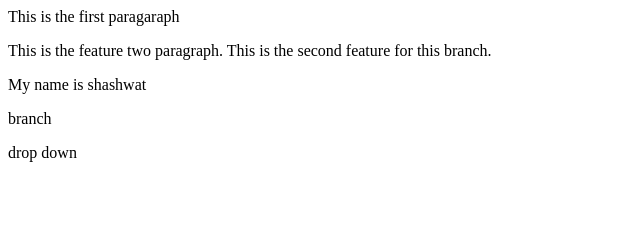
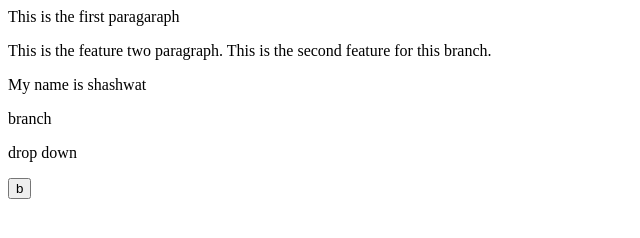
Before and after one commit to shashwat2030/local--repo, a plain HTML site: page index.html in a window 1280 px wide. Shown: the full height of the page, 0-640 px from the left. Drawn offline with Linux system fonts and the light colour scheme.

```diff
--- a/index.html
+++ b/index.html
@@ -5,3 +5,4 @@
 <p> My name is shashwat</p>
 <p> branch</p>
 <p>drop down</p>
+<button>b</button>
```
Also changed, not shown: 2 other files.
